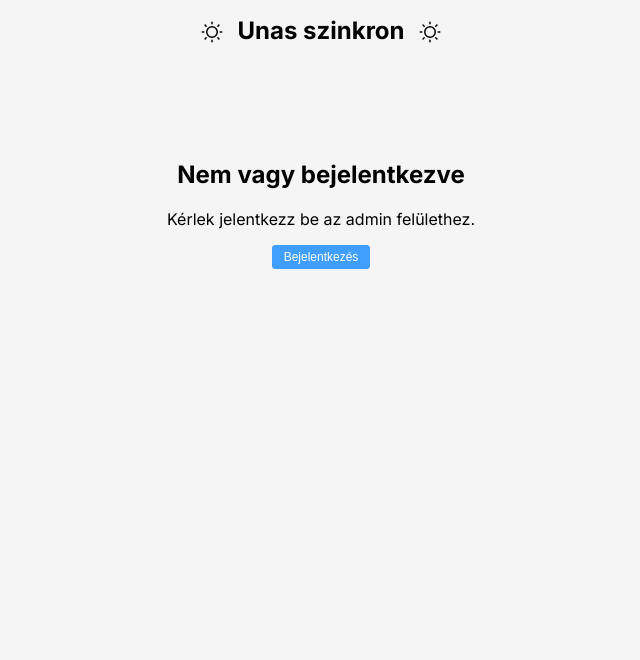
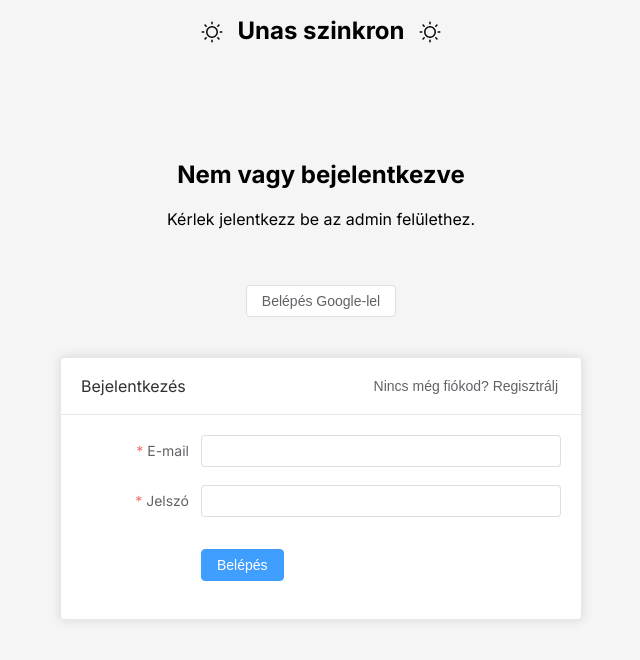
Before and after one commit to strumpergerl/unas-import, a Vue app in the folder frontend/: page / in a window 1280 px wide. Shown: the top 660 px of the page, without its empty margins (319-959 px from the left). Built offline with nearby package versions, Linux system fonts and the light colour scheme; no server answers.

Commit message:
email/pwd login

```diff
--- a/frontend/src/App.vue
+++ b/frontend/src/App.vue
@@ -92,17 +92,68 @@
 			<el-main style="text-align: center; padding-top: 5rem">
 				<h2>Nem vagy bejelentkezve</h2>
 				<p>Kérlek jelentkezz be az admin felülethez.</p>
-				<el-button size="small" type="primary" @click="login"
-					>Bejelentkezés</el-button
-				>
+
+				<el-button @click="loginWithGoogle" class="mt-10">Belépés Google-lel</el-button>
+
+				<!-- Ha NINCS bejelentkezve: e-mail/jelszó űrlap -->
+				<el-card class=" max-w-md m-auto mt-10">
+					<template #header>
+						<div class="flex items-center justify-between">
+							<span>{{
+								mode === 'login' ? 'Bejelentkezés' : 'Regisztráció'
+							}}</span>
+							<el-button link @click="toggleMode">
+								{{
+									mode === 'login'
+										? 'Nincs még fiókod? Regisztrálj'
+										: 'Van fiókod? Jelentkezz be'
+								}}
+							</el-button>
+						</div>
+					</template>
+
+					<el-form
+						:model="form"
+						:rules="rules"
+						ref="formRef"
+						label-width="120px"
+						@submit.prevent
+					>
+						<el-form-item label="E-mail" prop="email">
+							<el-input v-model="form.email" autocomplete="email" />
+						</el-form-item>
+
+						<el-form-item label="Jelszó" prop="password">
+							<el-input
+								v-model="form.password"
+								type="password"
+								autocomplete="current-password"
+								show-password
+							/>
+						</el-form-item>
+
+						<el-form-item style="margin-top: 2rem;">
+							<el-button type="primary" :loading="loading" @click="submitEmail">
+								{{ mode === 'login' ? 'Belépés' : 'Regisztráció' }}
+							</el-button>
+						</el-form-item>
+					</el-form>
+				</el-card>
 			</el-main>
 		</template>
 
 		<!-- Auth állapot még nem ismert -->
 		<template v-else>
-			<el-main style="display: flex; align-items: center; justify-content: center; height: 60vh;">
-				<div style="text-align: center;">
-					<el-icon class="is-loading" style="font-size: 48px; color: #409EFF;">
+			<el-main
+				style="
+					display: flex;
+					align-items: center;
+					justify-content: center;
+					height: 60vh;
+				"
+			>
+				<div style="text-align: center">
+					<el-icon class="is-loading" style="font-size: 48px; color: #409eff">
 						<Loading />
 					</el-icon>
 				</div>
@@ -124,6 +175,8 @@
 		GoogleAuthProvider,
 		signInWithPopup,
 		onAuthStateChanged,
+		createUserWithEmailAndPassword,
+		signInWithEmailAndPassword,
 		signOut,
 	} from 'firebase/auth';
 	import {
@@ -165,7 +218,11 @@
 			const loadConfig = async (force = false) => {
 				if (!user.value) return;
 				const now = Date.now();
-				if (!force && configCache && (now - configCacheTs < CONFIG_CACHE_TTL_MS)) {
+				if (
+					!force &&
+					configCache &&
+					now - configCacheTs < CONFIG_CACHE_TTL_MS
+				) {
 					shops.value = configCache.shops;
 					processes.value = configCache.processes;
 					if (!selectedShop.value && shops.value.length) {
@@ -186,7 +243,7 @@
 			const loadLogs = async (force = false) => {
 				if (!user.value) return;
 				const now = Date.now();
-				if (!force && logsCache && (now - logsCacheTs < LOGS_CACHE_TTL_MS)) {
+				if (!force && logsCache && now - logsCacheTs < LOGS_CACHE_TTL_MS) {
 					logs.value = logsCache;
 					return;
 				}
@@ -312,49 +369,103 @@
 				fsUnsubs.push(unsubProc);
 			}
 
-			// Auth állapot figyelése: ha be van jelentkezve, indul a Firestore stream; különben API fallback
-			onAuthStateChanged(auth, (u) => {
-				user.value = u;
-				stopFs();
-				if (u) {
-					startFs();
-				} else {
-					// Fallback: marad az eddigi API olvasás
-					loadConfig();
-				}
+			onMounted(() => {
+				const unAuth = onAuthStateChanged(auth, async (u) => {
+					user.value = u;
+					ready.value = true;
+
+					stopFs(); // előző FS streamek leállítása
+					if (u) {
+						startFs(); // FS stream indítása csak belépve
+						await loadConfig(true);
+						await loadLogs(true);
+					} else {
+						await loadConfig(true); // kijelentkezve API fallback
+					}
+				});
+				// (opcionálisan: onBeforeUnmount(() => unAuth && unAuth()))
 			});
 
-			// Opcionális gyors login gombhoz ezek a metódusok rendelkezésre állnak:
-			async function login() {
-				await signInWithPopup(auth, new GoogleAuthProvider());
-			}
-			async function logout() {
-				await signOut(auth);
-			}
+			// Google login
+			const loginWithGoogle = async () => {
+				try {
+					const provider = new GoogleAuthProvider();
+					await signInWithPopup(auth, provider);
+					ElMessage.success('Sikeres bejelentkezés (Google)');
+				} catch (e) {
+					ElMessage.error(firebaseErr(e));
+				}
+			};
 
-			onMounted(() => {
-				if (user.value) {
-					loadConfig();
-					loadLogs();
+			// E-mail/jelszó login
+			const mode = ref('login'); // 'login' | 'register'
+			const loading = ref(false);
+			const formRef = ref();
+			const form = ref({ email: '', password: '' });
+
+			const rules = {
+				email: [
+					{
+						required: true,
+						message: 'Add meg az e-mail címed',
+						trigger: 'blur',
+					},
+				],
+				password: [
+					{ required: true, message: 'Add meg a jelszót', trigger: 'blur' },
+				],
+			};
+
+			const toggleMode = () => {
+				mode.value = mode.value === 'login' ? 'register' : 'login';
+			};
+
+			const submitEmail = async () => {
+				try {
+					await formRef.value?.validate();
+					loading.value = true;
+					if (mode.value === 'login') {
+						await signInWithEmailAndPassword(
+							auth,
+							form.value.email,
+							form.value.password
+						);
+						ElMessage.success('Sikeres bejelentkezés');
+					} else {
+						const cred = await createUserWithEmailAndPassword(
+							auth,
+							form.value.email,
+							form.value.password
+						);
+						ElMessage.success('Sikeres regisztráció');
+					}
+				} catch (e) {
+					ElMessage.error(firebaseErr(e));
+				} finally {
+					loading.value = false;
 				}
-				// setInterval(() => {
-				// 	if (user.value) loadLogs();
-				// }, 100000); // 100s
-				const un = onAuthStateChanged(auth, (u) => {
-					user.value = u;
-					ready.value = true; // <-- csak ekkor engedjük a UI-t dönteni
-					if (u) {
-						loadConfig();
-						loadLogs();
-					}
-				});
-			});
+			};
 
-			async function login() {
-				await signInWithPopup(auth, new GoogleAuthProvider());
-			}
-			async function logout() {
-				await signOut(auth);
+			const logout = async () => {
+				try {
+					await signOut(auth);
+					ElMessage.success('Kijelentkezve');
+				} catch (e) {
+					ElMessage.error(firebaseErr(e));
+				}
+			};
+
+			function firebaseErr(e) {
+				const code = e?.code || '';
+				const map = {
+					'auth/email-already-in-use': 'Ezzel az e-mail címmel már van fiók.',
+					'auth/invalid-email': 'Érvénytelen e-mail cím.',
+					'auth/weak-password': 'A jelszó túl gyenge.',
+					'auth/user-not-found': 'Nincs ilyen felhasználó.',
+					'auth/wrong-password': 'Hibás jelszó.',
+					'auth/popup-closed-by-user': 'A bejelentkezési ablak bezárult.',
+				};
+				return map[code] || e?.message || 'Ismeretlen hiba';
 			}
 
 			return {
@@ -370,9 +481,16 @@
 				handleDelete,
 				loadLogs,
 				user,
-				login,
+				loginWithGoogle,
 				logout,
 				ready,
+				mode,
+				loading,
+				formRef,
+				form,
+				rules,
+				toggleMode,
+				submitEmail,
 			};
 		},
 	};
@@ -417,4 +535,32 @@
 	.process-modal {
 		max-width: 1000px;
 	}
+	.max-w-md {
+		max-width: 520px;
+	}
+	.m-auto {
+		margin-left: auto;
+		margin-right: auto;
+	}
+	.mt-10 {
+		margin-top: 2.5rem;
+	}
+	.flex {
+		display: flex;
+	}
+	.items-center {
+		align-items: center;
+	}
+	.justify-between {
+		justify-content: space-between;
+	}
+	.gap-2 {
+		gap: 0.5rem;
+	}
+	.font-semibold {
+		font-weight: 600;
+	}
+	.text-lg {
+		font-size: 1.125rem;
+	}
 </style>
--- a/frontend/src/components/LogsViewer.vue
+++ b/frontend/src/components/LogsViewer.vue
@@ -61,9 +61,9 @@
 	}
 
 	function rowStatus(it) {
-		if (it.error) return { label: 'Fail', type: 'danger' };
-		if (hasChanges(it)) return { label: 'Modify', type: 'success' };
-		return { label: 'Skip', type: 'warning' };
+		if (it.error) return { label: 'Hibás', type: 'danger' };
+		if (hasChanges(it)) return { label: 'Változott', type: 'success' };
+		return { label: 'Nem változott', type: 'warning' };
 	}
 
 	onAuthStateChanged(auth, (u) => {
@@ -202,7 +202,7 @@
 										</div>
 									</div>
 									<div v-else class="text-xs text-gray-500 italic">
-										Nincs változás (érték azonos maradt).
+										Nincs változás
 									</div>
 								</template>
 							</el-table-column>
@@ -240,21 +240,21 @@
 					row.counts?.output ?? row.counts?.input ?? 0
 				}}</template>
 			</el-table-column>
-			<el-table-column label="Modify" width="90" align="center">
+			<el-table-column label="Változott" width="90" align="center">
 				<template #default="{ row }">
 					<el-tag type="success">{{
 						row.items?.filter((it) => !it.error && hasChanges(it)).length || 0
 					}}</el-tag>
 				</template>
 			</el-table-column>
-			<el-table-column label="Skip" width="90" align="center">
+			<el-table-column label="Nem változott" width="100" align="center">
 				<template #default="{ row }">
 					<el-tag type="warning">{{
 						row.items?.filter((it) => !it.error && !hasChanges(it)).length || 0
 					}}</el-tag>
 				</template>
 			</el-table-column>
-			<el-table-column label="Fail" width="90" align="center">
+			<el-table-column label="Hibás" width="90" align="center">
 				<template #default="{ row }">
 					<el-tag type="danger">{{
 						row.items?.filter((it) => it.error).length || 0
--- a/frontend/src/firestore.js
+++ b/frontend/src/firestore.js
@@ -1,6 +1,6 @@
 // backend/src/db/firestore.js
 import { initializeApp } from 'firebase/app';
-import { getAuth } from 'firebase/auth';
+import { getAuth, setPersistence, browserLocalPersistence } from 'firebase/auth';
 import { getFirestore } from 'firebase/firestore';
 
 const firebaseConfig = {
@@ -14,4 +14,6 @@
 
 export const app = initializeApp(firebaseConfig);
 export const auth = getAuth(app);
+setPersistence(auth, browserLocalPersistence);
+
 export const db = getFirestore(app);
```
Also changed, not shown: 1 other file (tests, documents, lock files or other folders).
